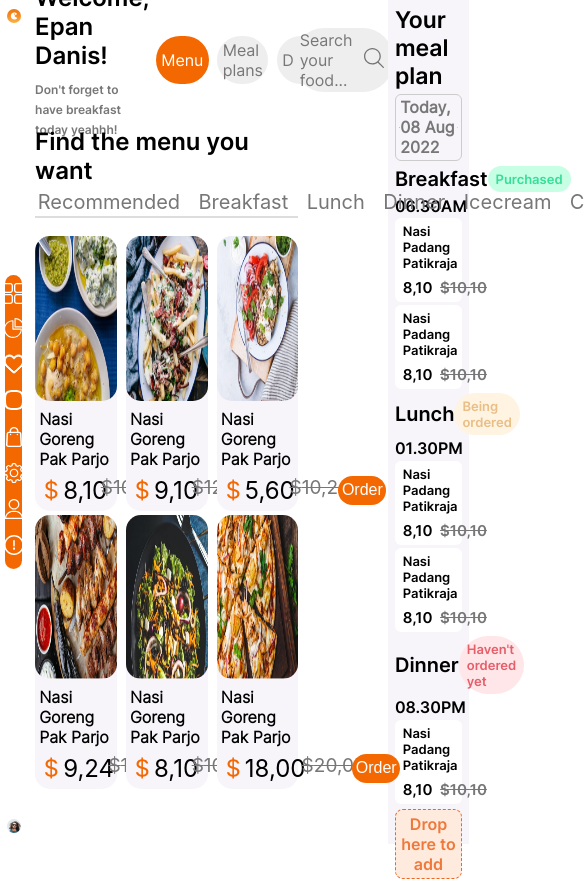
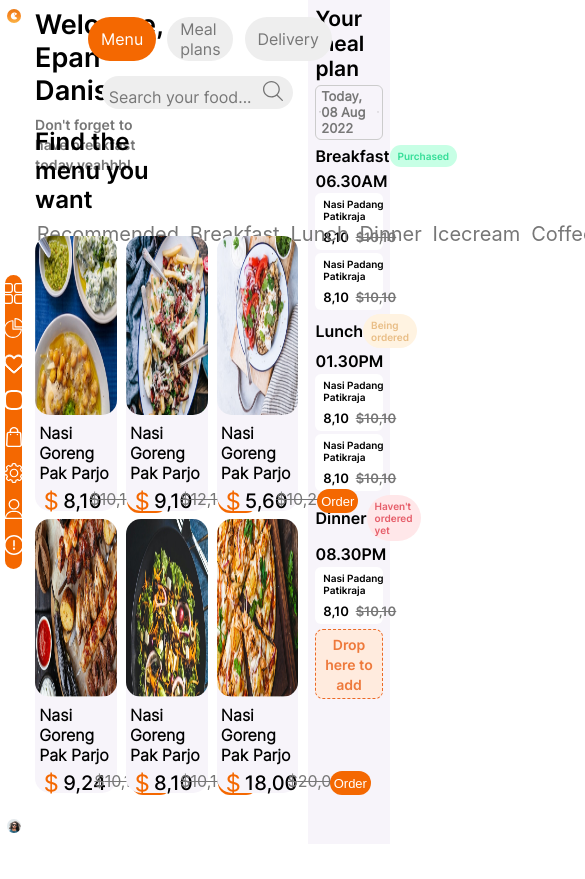
Before and after one commit to spaceofmariya/Task-2, a React (Create React App) app: page /menu/lunch in a window 390 px wide. Shown: the top 879 px of the page, 585 px wide, since content can reach past the window. After the commit the page ends 844 px from the top, so only its background shows below. Built offline with nearby package versions, Linux system fonts and the light colour scheme.

Commit message:
responsive at max-width:1080 completed

```diff
--- a/src/components/includes/MainSpace/MainSpace.js
+++ b/src/components/includes/MainSpace/MainSpace.js
@@ -15,9 +15,9 @@ function MainSpace() {
 
       <HeaderMenu className='menu'>
         <MenuContainer className='menuContainer'>
-          <Menu1 className='menuBox' style={{ backgroundColor:'#f46801' }}><NavLink to="/" style={{ color:"#fff" }}>Menu</NavLink></Menu1>
-          <Menu2 className='menuBox' style={{ backgroundColor:'#eeeeee' }}><NavLink to="/" style={{ color:"#777" }}>Meal plans</NavLink></Menu2>
-          <Menu3 className='menuBox' style={{ backgroundColor:'#eeeeee' }}><NavLink to="/" style={{ color:"#777" }}>Delivery</NavLink></Menu3>
+          <Menu1 className='menuBox' style={{ backgroundColor:'#f46801' }}><NavLink1 to="/" style={{ color:"#fff" }}>Menu</NavLink1></Menu1>
+          <Menu2 className='menuBox' style={{ backgroundColor:'#eeeeee' }}><NavLink2 to="/" style={{ color:"#777" }}>Meal plans</NavLink2></Menu2>
+          <Menu3 className='menuBox' style={{ backgroundColor:'#eeeeee' }}><NavLink3 to="/" style={{ color:"#777" }}>Delivery</NavLink3></Menu3>
         </MenuContainer>
       </HeaderMenu>
 
@@ -38,12 +38,21 @@ const Mainspace = styled.div`
     @media all and (max-width:1380px) {
       height: 120px;
     }
+    @media all and (max-width:1080px){
+      display: block;
+    }
+    @media all and (max-width:1080px) {
+      padding-top: 3%;
+    }
 `;
 const WelcomeDiv = styled.div`
     margin-right: 6%;
     @media all and (max-width:1380px) {
       margin-right: 5%;
       width: 30%;
+    }
+    @media all and (max-width:1080px){
+      width: 50%;
     }
 `;
 const Title = styled.h1`
@@ -53,6 +62,10 @@ font-size: 34px;
       font-size:24px;
       margin-bottom: 8px;
     }
+    @media all and (max-width:1080px){
+      font-size: 27px;
+      margin-bottom: 7px;
+    }
 `;
 const SubTitle = styled.span`
     color: #777;
@@ -60,12 +73,20 @@ const SubTitle = styled.span`
     @media all and (max-width:1380px) {
       font-size: 12px;
     }
+    @media all and (max-width:1080px){
+      font-size: 14px;
+    }
 `;
 const HeaderMenu = styled.nav`
     width: 40%;
 `;
 const MenuContainer = styled.ul`
     display: flex;
+    @media all and (max-width:1080px){
+      position: absolute;
+      top: 2%;
+      right: 30%;
+    }
 `;
 const Menu1 = styled.li`
     display: flex;
@@ -80,9 +101,21 @@ const Menu1 = styled.li`
       padding: 2.7% 4%;
       font-size: 16px;
     }
+    @media all and (max-width:1080px){
+      padding: 1% 7%;
+      font-size: 16px;
+    }
 `;
 const Menu2 = styled(Menu1)``;
 const Menu3 = styled(Menu1)``;
+const NavLink1 = styled(NavLink)`
+      @media all and (max-width:1080px){
+        // font-size: 10px;
+      }
+`;
+const NavLink2 = styled(NavLink1)``;
+const NavLink3 = styled(NavLink1)``;
+
 const SearchBar = styled.div`
     background-color: #eee;
     border-radius: 30px;
@@ -93,6 +126,13 @@ const SearchBar = styled.div`
     @media all and (max-width:1380px) {
       padding: 0.7% 1.8%;
     }
+    @media all and (max-width:1080px){
+      display: inline-block;
+      position: absolute;
+      top: 9%;
+      right:25%;
+    }
+
 `;
 const SearchText = styled.span`
     color:#777;
@@ -101,5 +141,9 @@ const SearchText = styled.span`
     @media all and (max-width:1380px) {
       font-size: 16px;
     }
+    @media all and (max-width:1380px) {
+      font-size: 16px;
+    }
+
 `;
 const SearchIconBox = styled.span``;
--- a/src/components/includes/RightBar/RightBar.js
+++ b/src/components/includes/RightBar/RightBar.js
@@ -118,6 +118,9 @@ const Heading = styled.h4`
     @media all and (max-width:1380px) {
       font-size: 23px;
     }
+    @media all and (max-width:1080px){
+      font-size: 21px;
+    }
 `;
 const DaySelector = styled.h4`
     display: flex;
@@ -140,6 +143,9 @@ const Day = styled.div`
     color: #777;
     @media all and (max-width:1380px){
       font-size: 16px;
+    }
+    @media all and (max-width:1080px){
+      font-size: 13px;
     }
 `;
 const ArrowBox = styled.div`
@@ -167,6 +173,9 @@ const SubHeadingBar2 = styled(SubHeadingBar1)``;
 const SubHeadingBar3 = styled(SubHeadingBar1)``;
 const SubHeading1 = styled.h5`
     font-size: 20px;
+    @media all and (max-width:1080px){
+      font-size: 16px;
+    }
 `;
 const SubHeading2 = styled(SubHeading1)``;
 const SubHeading3 = styled(SubHeading1)``;
@@ -176,6 +185,9 @@ color: #36de98;
     background-color:#c7ffe5 ;
     padding: 5px 8px;
     border-radius: 50px;
+    @media all and (max-width:1080px){
+      font-size: 10px;
+    }
 `;
 const OrderStatus2 = styled(OrderStatus1)`
     color: #e9be87;
@@ -183,7 +195,7 @@ background-color:#fff3e1 ;
 `;
 const OrderStatus3 = styled(OrderStatus1)`
     color: #e65e6a;
-background-color:#ffe7e9 ;
+    background-color:#ffe7e9;
 `;
 
 const OrderTime1 = styled.span`
@@ -211,6 +223,9 @@ margin-right: 5%;
     @media all and (max-width:1280px) {
       width: 25%;
     }
+    @media all and (max-width:1080px){
+      width: 25%;
+    }
 `;
 const FoodImageBox2 = styled(FoodImageBox1)``;
 const FoodImageBox3 = styled(FoodImageBox1)``;
@@ -231,6 +246,9 @@ margin-bottom: 10px;
       font-size: 13px;
       margin-bottom: 7px;
     }
+    @media all and (max-width:1080px){
+      font-size: 10px;
+    }
 `;
 const FoodName2 = styled(FoodName1)``;
 const FoodName3 = styled(FoodName1)``;
@@ -245,6 +263,9 @@ align-items: center;
     margin-right: 10%;
     @media all and (max-width:1280px) {
       font-size: 15px;
+    }
+    @media all and (max-width:1080px){
+      font-size: 13px;
     }
 `;
 const CurrentPrice2 = styled(CurrentPrice1)``;
@@ -266,6 +287,9 @@ text-decoration: line-through;
     @media all and (max-width:1280px) {
       font-size: 15px;
     }
+    @media all and (max-width:1080px){
+      font-size: 13px;
+    }
 `;
 const InitialPrice2 = styled(InitialPrice1)``;
 const InitialPrice3 = styled(InitialPrice1)``;
@@ -286,4 +310,7 @@ const AddLink = styled.a`
     @media all and (max-width: 1280px) {
       font-size: 16px;
     }
+    @media all and (max-width:1080px){
+      font-size: 14px;
+    }
 `;
--- a/src/components/screens/Menu.js
+++ b/src/components/screens/Menu.js
@@ -38,6 +38,9 @@ const MenuBox = styled.div`
     @media all and (max-width:1380px) {
       top: 15%;
     }
+    @media all and (max-width:1080px) {
+      width: 40%;
+    }
 `;
 const MenuHeading = styled.h3`
     font-family: 'Inter-SemiBold';
@@ -45,6 +48,9 @@ const MenuHeading = styled.h3`
     margin-bottom: 1.5%;
     @media all and (max-width:1380px) {
       font-size: 24px;
+    }
+    @media all and (max-width:1080px) {
+      margin-bottom: 5%;
     }
 `;
 const MealsNavBox = styled.div`
@@ -57,6 +63,9 @@ const ListBox = styled.ul`
     display: flex;
     width: 100%;
     border-bottom: 2px solid #ddd;
+    @media all and (max-width:1080px) {
+     border-bottom: none;
+    }
 `;
 const ListItem = styled.li`
     margin-right: 5%;
--- a/src/components/screens/inner-screens/Breakfast.js
+++ b/src/components/screens/inner-screens/Breakfast.js
@@ -56,6 +56,9 @@ const FoodItem = styled.div`
     margin-bottom: 1.5%;
     width: 31%;
     height: 50%;
+        @media all and (max-width:1080px) {
+        margin-bottom: 3%;
+    }
 `;
 const FoodImageBox = styled.div`
     width: 100%;
@@ -64,6 +67,9 @@ const FoodImageBox = styled.div`
     @media all and (max-width: 1280px) {
         height: 60%;
         margin-bottom: 10%;
+    }
+        @media all and (max-width:1080px) {
+        height: 65%;
     }
 `;
 const FoodImage = styled.img`
@@ -96,6 +102,9 @@ const CurrentPrice = styled.span`
     @media all and (max-width:1280px) {
         font-size: 24px;
     }
+        @media all and (max-width:1080px) {
+        font-size: 20px;
+    }
 `;
 const InitialPrice = styled.span`
     display: inline;
@@ -103,6 +112,10 @@ const InitialPrice = styled.span`
     font-size: 19px;
     text-decoration: line-through;
     margin-left: 7px;
+    @media all and (max-width:1080px) {
+        font-size: 16px;
+        margin-left: 3px;
+    }
 `;
 const DollarImage = styled.img`
     display: block;
@@ -116,4 +129,7 @@ const OrderButton = styled.button`
     border-radius: 30px;
     font-size: 16px;
     cursor: pointer;
+        @media all and (max-width:1080px) {
+        font-size: 13px;
+    }
 `;
--- a/src/components/screens/inner-screens/Coffee.js
+++ b/src/components/screens/inner-screens/Coffee.js
@@ -49,6 +49,9 @@ const FoodItem = styled.div`
     margin-bottom: 1.5%;
     width: 31%;
     height: 50%;
+    @media all and (max-width:1080px) {
+        margin-bottom: 3%;
+    }
 `;
 const FoodImageBox = styled.div`
     width: 100%;
@@ -57,6 +60,9 @@ const FoodImageBox = styled.div`
     @media all and (max-width: 1280px) {
         height: 60%;
         margin-bottom: 10%;
+    }
+    @media all and (max-width:1080px) {
+        height: 65%;
     }
 `;
 const FoodImage = styled.img`
@@ -89,6 +95,9 @@ const CurrentPrice = styled.span`
     @media all and (max-width:1280px) {
         font-size: 24px;
     }
+    @media all and (max-width:1080px) {
+        font-size: 20px;
+    }
 `;
 const InitialPrice = styled.span`
     display: inline;
@@ -96,6 +105,10 @@ const InitialPrice = styled.span`
     font-size: 19px;
     text-decoration: line-through;
     margin-left: 7px;
+    @media all and (max-width:1080px) {
+        font-size: 16px;
+        margin-left: 3px;
+    }
 `;
 const DollarImage = styled.img`
     display: block;
@@ -109,4 +122,7 @@ const OrderButton = styled.button`
     border-radius: 30px;
     font-size: 16px;
     cursor: pointer;
+    @media all and (max-width:1080px) {
+        font-size: 13px;
+    }
 `;
--- a/src/components/screens/inner-screens/Dinner.js
+++ b/src/components/screens/inner-screens/Dinner.js
@@ -49,6 +49,9 @@ const FoodItem = styled.div`
     margin-bottom: 1.5%;
     width: 31%;
     height: 50%;
+    @media all and (max-width:1080px) {
+        margin-bottom: 3%;
+    }
 `;
 const FoodImageBox = styled.div`
     width: 100%;
@@ -57,6 +60,9 @@ const FoodImageBox = styled.div`
     @media all and (max-width: 1280px) {
         height: 60%;
         margin-bottom: 10%;
+    }
+    @media all and (max-width:1080px) {
+        height: 65%;
     }
 `;
 const FoodImage = styled.img`
@@ -89,6 +95,9 @@ const CurrentPrice = styled.span`
     @media all and (max-width:1280px) {
         font-size: 24px;
     }
+    @media all and (max-width:1080px) {
+        font-size: 20px;
+    }
 `;
 const InitialPrice = styled.span`
     display: inline;
@@ -96,6 +105,10 @@ const InitialPrice = styled.span`
     font-size: 19px;
     text-decoration: line-through;
     margin-left: 7px;
+    @media all and (max-width:1080px) {
+        font-size: 16px;
+        margin-left: 3px;
+    }
 `;
 const DollarImage = styled.img`
     display: block;
@@ -109,4 +122,7 @@ const OrderButton = styled.button`
     border-radius: 30px;
     font-size: 16px;
     cursor: pointer;
+    @media all and (max-width:1080px) {
+        font-size: 13px;
+    }
 `;
--- a/src/components/screens/inner-screens/IceCream.js
+++ b/src/components/screens/inner-screens/IceCream.js
@@ -49,6 +49,9 @@ const FoodItem = styled.div`
     margin-bottom: 1.5%;
     width: 31%;
     height: 50%;
+    @media all and (max-width:1080px) {
+        margin-bottom: 3%;
+    }
 `;
 const FoodImageBox = styled.div`
     width: 100%;
@@ -57,6 +60,9 @@ const FoodImageBox = styled.div`
     @media all and (max-width: 1280px) {
         height: 60%;
         margin-bottom: 10%;
+    }
+    @media all and (max-width:1080px) {
+        height: 65%;
     }
 `;
 const FoodImage = styled.img`
@@ -89,6 +95,9 @@ const CurrentPrice = styled.span`
     @media all and (max-width:1280px) {
         font-size: 24px;
     }
+    @media all and (max-width:1080px) {
+        font-size: 20px;
+    }
 `;
 const InitialPrice = styled.span`
     display: inline;
@@ -96,6 +105,10 @@ const InitialPrice = styled.span`
     font-size: 19px;
     text-decoration: line-through;
     margin-left: 7px;
+    @media all and (max-width:1080px) {
+        font-size: 16px;
+        margin-left: 3px;
+    }
 `;
 const DollarImage = styled.img`
     display: block;
@@ -109,4 +122,7 @@ const OrderButton = styled.button`
     border-radius: 30px;
     font-size: 16px;
     cursor: pointer;
+    @media all and (max-width:1080px) {
+        font-size: 13px;
+    }
 `;
--- a/src/components/screens/inner-screens/Lunch.js
+++ b/src/components/screens/inner-screens/Lunch.js
@@ -49,6 +49,9 @@ const FoodItem = styled.div`
     margin-bottom: 1.5%;
     width: 31%;
     height: 50%;
+    @media all and (max-width:1080px) {
+        margin-bottom: 3%;
+    }
 `;
 const FoodImageBox = styled.div`
     width: 100%;
@@ -57,6 +60,9 @@ const FoodImageBox = styled.div`
     @media all and (max-width: 1280px) {
         height: 60%;
         margin-bottom: 10%;
+    }
+    @media all and (max-width:1080px) {
+        height: 65%;
     }
 `;
 const FoodImage = styled.img`
@@ -85,8 +91,12 @@ const CurrentPrice = styled.span`
     align-items: center;
     margin-right: 10%;
     font-size: 26px;
+    font-family:'Inter-Medium';
     @media all and (max-width:1280px) {
         font-size: 24px;
+    }
+    @media all and (max-width:1080px) {
+        font-size: 20px;
     }
 `;
 const InitialPrice = styled.span`
@@ -95,6 +105,10 @@ const InitialPrice = styled.span`
     font-size: 19px;
     text-decoration: line-through;
     margin-left: 7px;
+    @media all and (max-width:1080px) {
+        font-size: 16px;
+        margin-left: 3px;
+    }
 `;
 const DollarImage = styled.img`
     display: block;
@@ -108,4 +122,7 @@ const OrderButton = styled.button`
     border-radius: 30px;
     font-size: 16px;
     cursor: pointer;
+        @media all and (max-width:1080px) {
+        font-size: 13px;
+    }
 `;
--- a/src/components/screens/inner-screens/Recommended.js
+++ b/src/components/screens/inner-screens/Recommended.js
@@ -55,6 +55,9 @@ const FoodItem = styled.div`
     margin-bottom: 1.5%;
     width: 31%;
     height: 50%;
+    @media all and (max-width:1080px) {
+        margin-bottom: 3%;
+    }
 `;
 const FoodImageBox = styled.div`
     width: 100%;
@@ -63,6 +66,9 @@ const FoodImageBox = styled.div`
     @media all and (max-width: 1280px) {
         height: 60%;
         margin-bottom: 10%;
+    }
+    @media all and (max-width:1080px) {
+        height: 65%;
     }
 `;
 const FoodImage = styled.img`
@@ -95,6 +101,9 @@ const CurrentPrice = styled.span`
     @media all and (max-width:1280px) {
         font-size: 24px;
     }
+    @media all and (max-width:1080px) {
+        font-size: 20px;
+    }
 `;
 const InitialPrice = styled.span`
     display: inline;
@@ -102,6 +111,10 @@ const InitialPrice = styled.span`
     font-size: 19px;
     text-decoration: line-through;
     margin-left: 7px;
+    @media all and (max-width:1080px) {
+        font-size: 16px;
+        margin-left: 3px;
+    }
 `;
 const DollarImage = styled.img`
     display: block;
@@ -115,4 +128,7 @@ const OrderButton = styled.button`
     border-radius: 30px;
     font-size: 16px;
     cursor: pointer;
+    @media all and (max-width:1080px) {
+        font-size: 13px;
+    }
 `;
```
Lines whose indentation alone changed are shown as unchanged.
